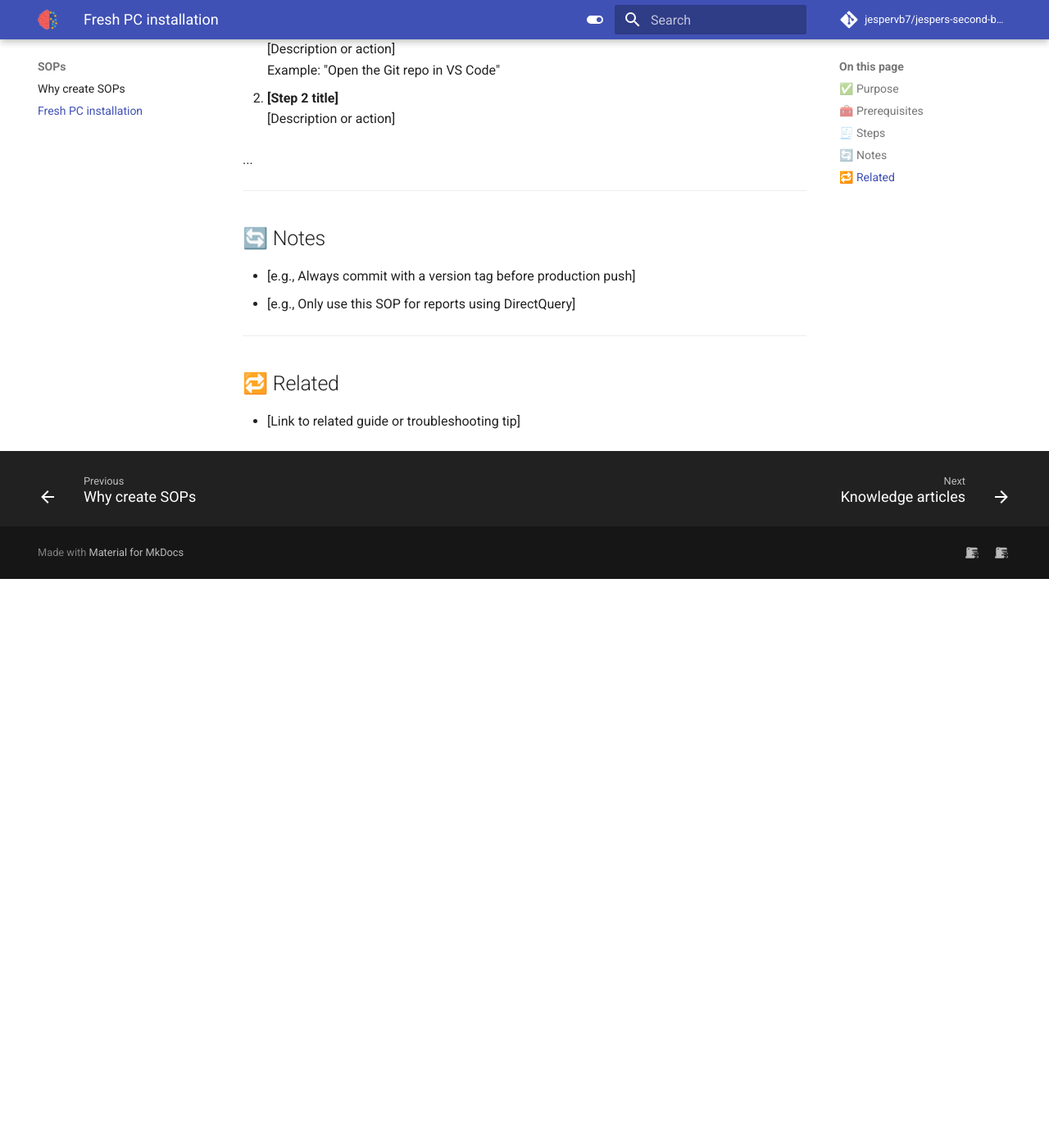
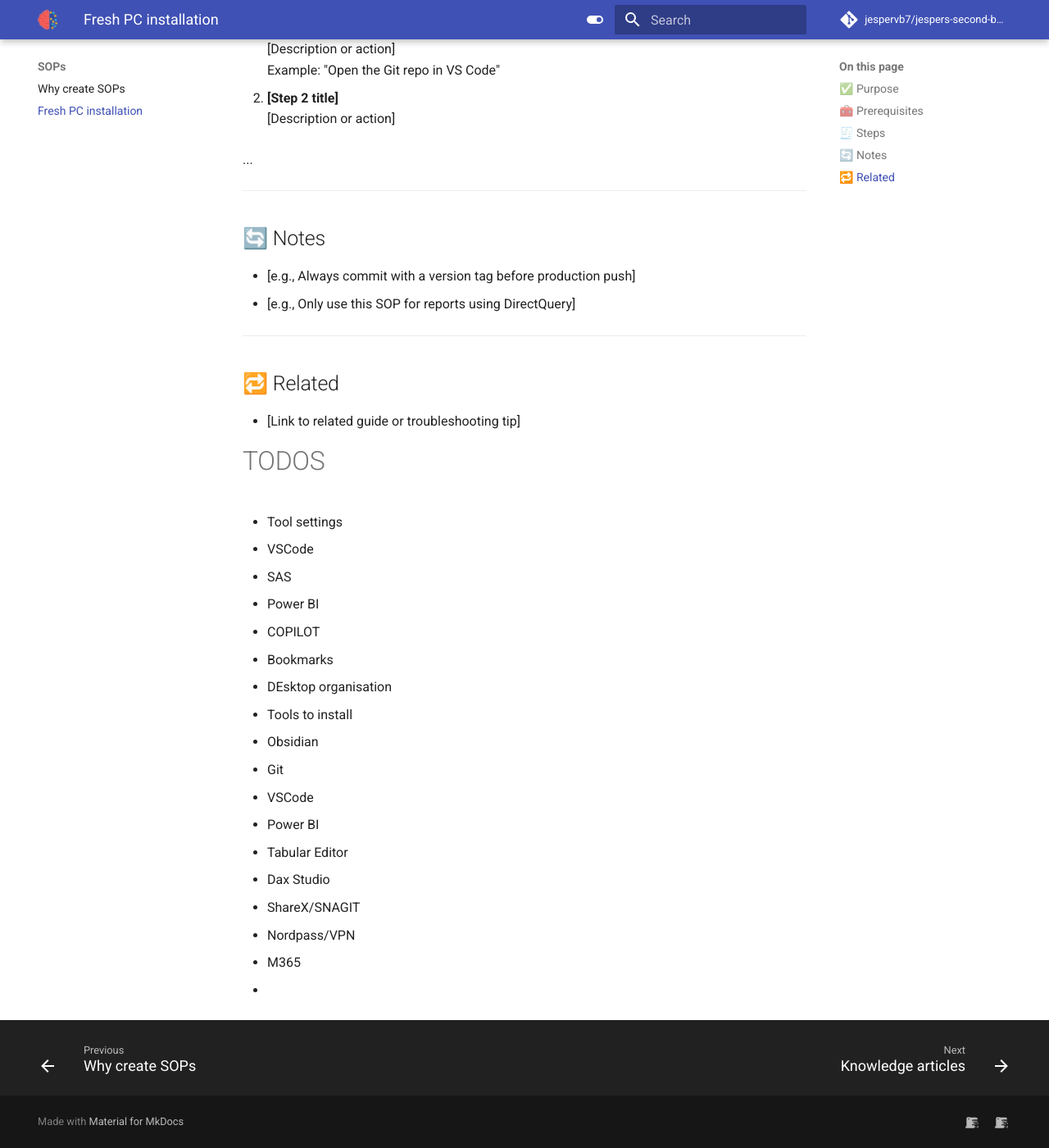
Before and after one commit to jespervb7/jespers-second-brain, an MkDocs documentation site: the page built from docs/sops/fresh pc installation.md, in a window 1280 px wide and 1400 px high, scrolled down 800 px. Shown: the whole window at 82% size. Built offline with MkDocs 1.6.1 and Material for MkDocs 9.7.7, drawn with Linux system fonts in a browser that asks for light colours; comment, search, counter and statistics services are not loaded; before the commit the page ends 1506 px from its top, so only the background shows below that.

Commit message:
Add TODOs for tool settings and installation in fresh PC installation guide

```diff
--- a/docs/sops/fresh pc installation.md
+++ b/docs/sops/fresh pc installation.md
@@ -42,3 +42,25 @@
 ## 🔁 Related
 
 - [Link to related guide or troubleshooting tip]
+
+
+# TODOS
+
+- Tool settings
+  - VSCode
+  - SAS
+  - Power BI
+  - COPILOT
+- Bookmarks
+- DEsktop organisation
+- Tools to install
+  - Obsidian
+  - Git
+  - VSCode
+  - Power BI
+  - Tabular Editor
+  - Dax Studio
+  - ShareX/SNAGIT
+  - Nordpass/VPN
+  - M365
+-
```
